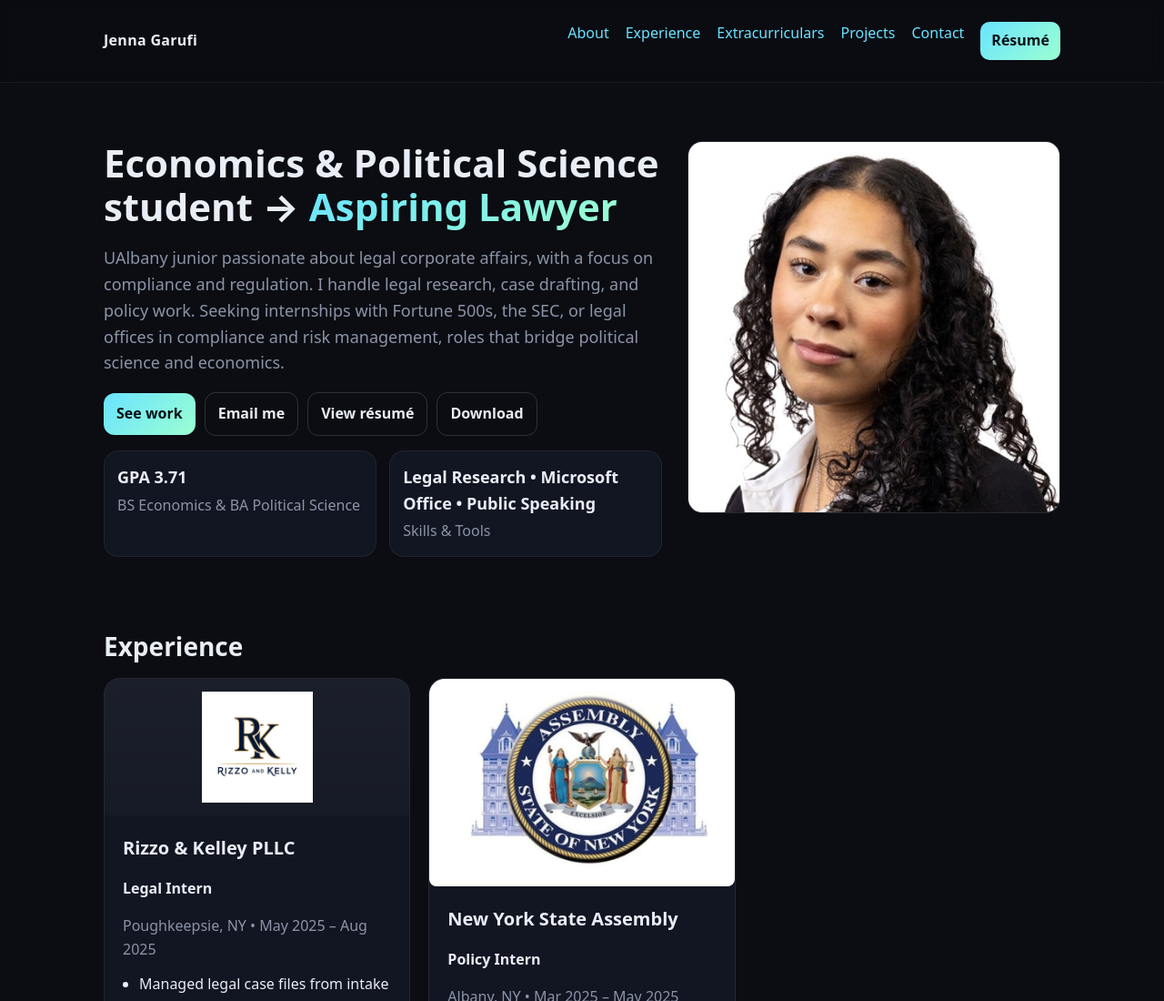
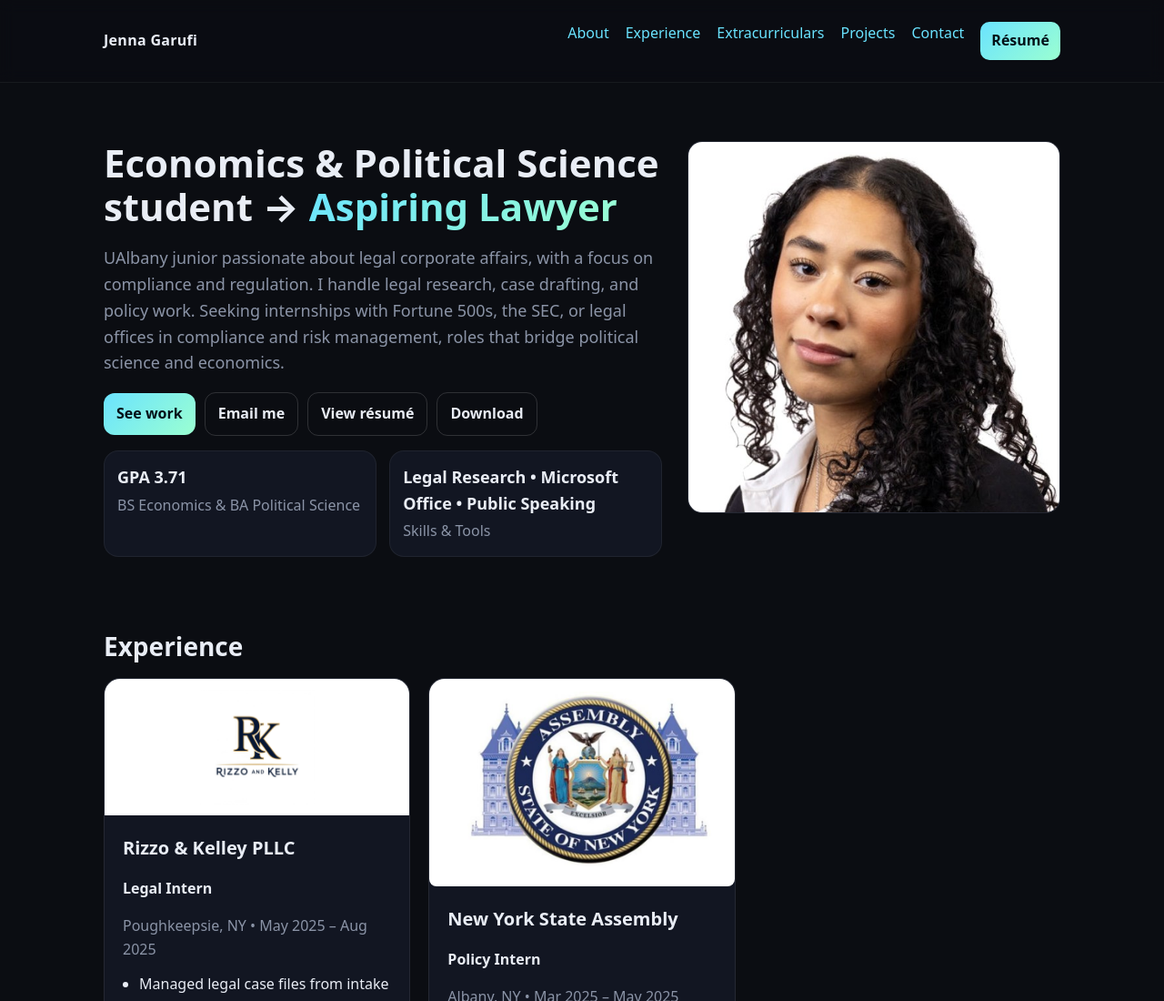
Before and after one commit to jgarufi/jgarufi.github.io, a plain HTML site: page index.html in a window 1280 px wide. Shown: the top 1100 px of the page at 91% size. Drawn offline with Linux system fonts and the light colour scheme.

Commit message:
Update index.html

```diff
--- a/index.html
+++ b/index.html
@@ -168,7 +168,7 @@
     <div class="xp-grid">
      <!-- Rizzo & Kelley PLLC -->
 <article class="xp-card">
-  <img src="assets/rizzoandkelley.png" alt="Rizzo & Kelley banner" class="xp-logo" loading="lazy" />
+  <img src="assets/rizzoandkelley.png" alt="Rizzo & Kelley banner" class="xp-logo" style="background-color:white; padding:12px; object-fit:contain; width:100%; max-height:160px;" loading="lazy" />
   <div class="xp-body">
     <h3>Rizzo &amp; Kelley PLLC</h3>
     <p><strong>Legal Intern</strong></p>
```
